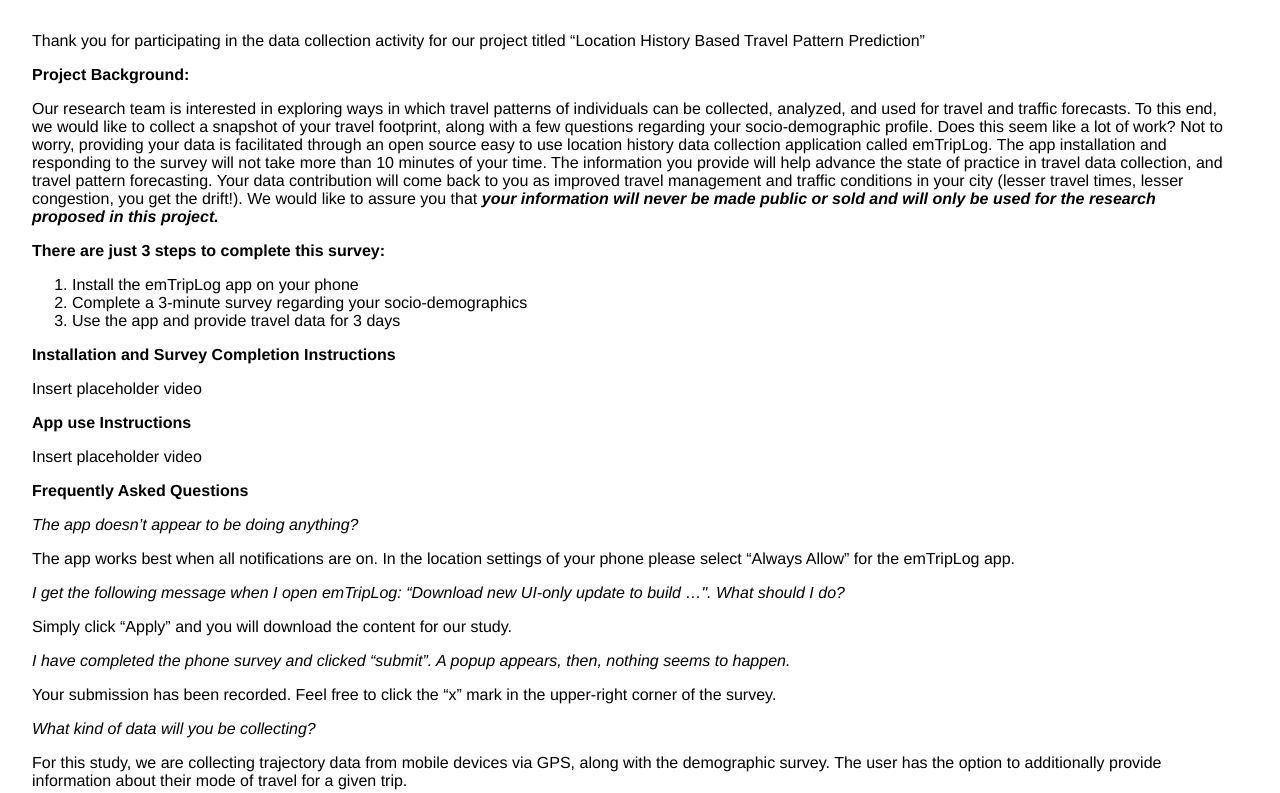
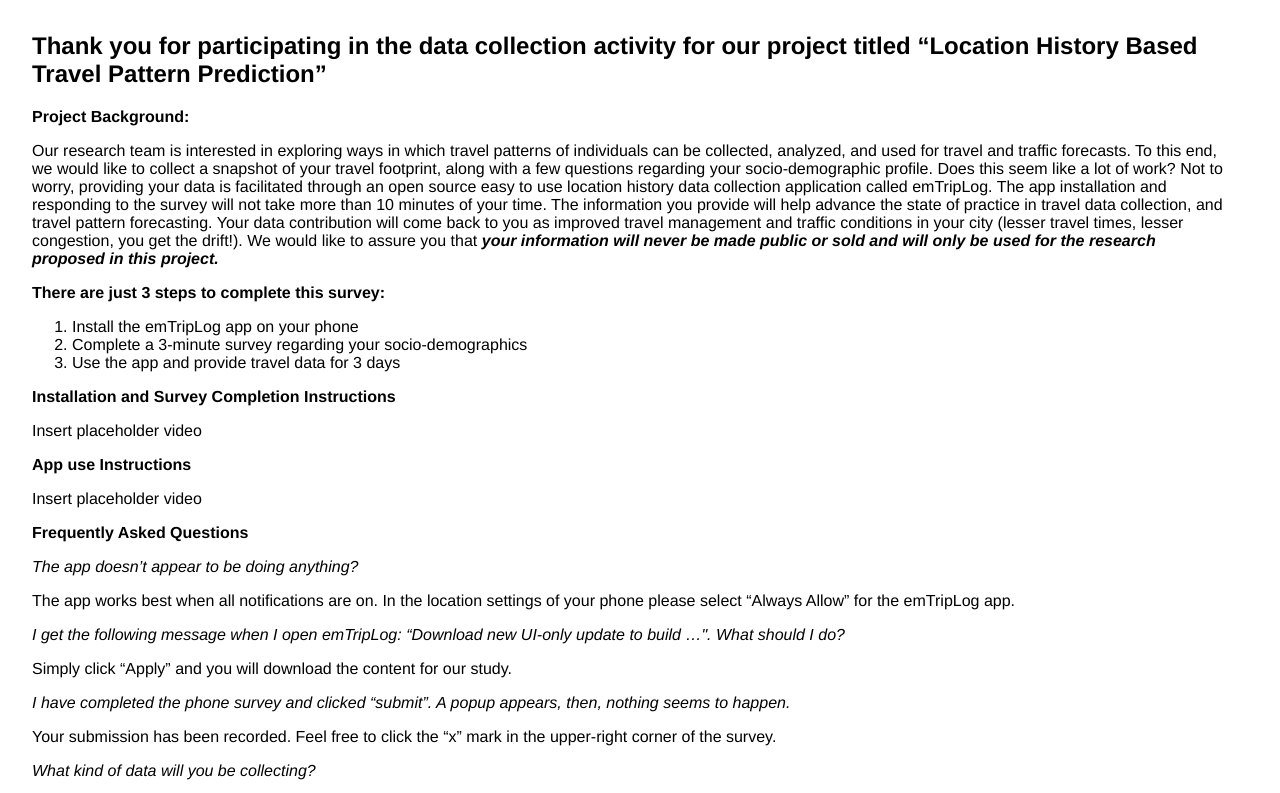
Before and after one commit to jRaffill/canbikecolanding, a plain HTML site: page index.html in a window 1280 px wide. Shown: the top 793 px of the page. Drawn offline with Linux system fonts and the light colour scheme.

Commit message:
Update to make title be h2

```diff
--- a/index.html
+++ b/index.html
@@ -9,7 +9,7 @@
     <link rel="stylesheet" href="/style.css">
   </head>
   <body>
-    <p> Thank you for participating in the data collection activity for our project titled “Location History Based Travel Pattern Prediction” </p>
+    <h2> Thank you for participating in the data collection activity for our project titled “Location History Based Travel Pattern Prediction” </h2>
     <b>Project Background:</b>
     <p>Our research team is interested in exploring ways in which travel patterns of individuals can be collected, analyzed, and used for travel and traffic forecasts. To this end, we would like to collect a snapshot of your travel footprint, along with a few questions regarding your socio-demographic profile. Does this seem like a lot of work? Not to worry, providing your data is facilitated through an open source easy to use location history data collection application called emTripLog. The app installation and responding to the survey will not take more than 10 minutes of your time. The information you provide will help advance the state of practice in travel data collection, and travel pattern forecasting. Your data contribution will come back to you as improved travel management and traffic conditions in your city (lesser travel times, lesser congestion, you get the drift!). We would like to assure you that <b><i>your information will never be made public or sold and will only be used for the research proposed in this project. </i></b> </p>
     <b>There are just 3 steps to complete this survey: </b>
```
